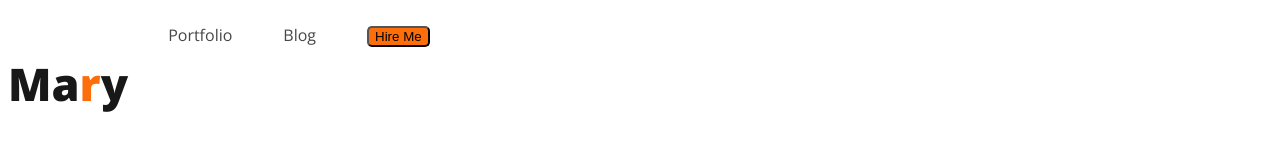
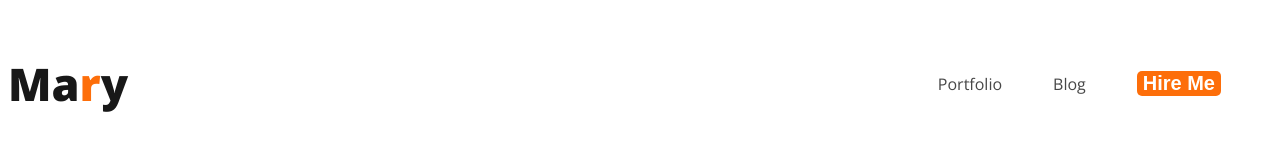
Before and after one commit to Md-ShakilHossain/web-developer-portfolio, a plain HTML site: page index.html in a window 1280 px wide. Drawn offline with nearby package versions, Linux system fonts and the light colour scheme.

Commit message:
added nav

```diff
--- a/styles/portfolio.css
+++ b/styles/portfolio.css
@@ -6,11 +6,17 @@ body {
 .btn {
     border-radius: 5px;
     background: #FD6E0A;
+    border: 0;
+    font-size: 20px;
+    font-weight: 700;
+    color: white;
 }
 
 /* Navigation related css */
 nav {
     display: flex;
+    justify-content: space-between;
+    align-items: center;
 }
 
 .Mary {
@@ -25,6 +31,7 @@ nav {
 
 nav>ul {
     display: flex;
+    align-items: center;
 }
 
 nav li {
```
